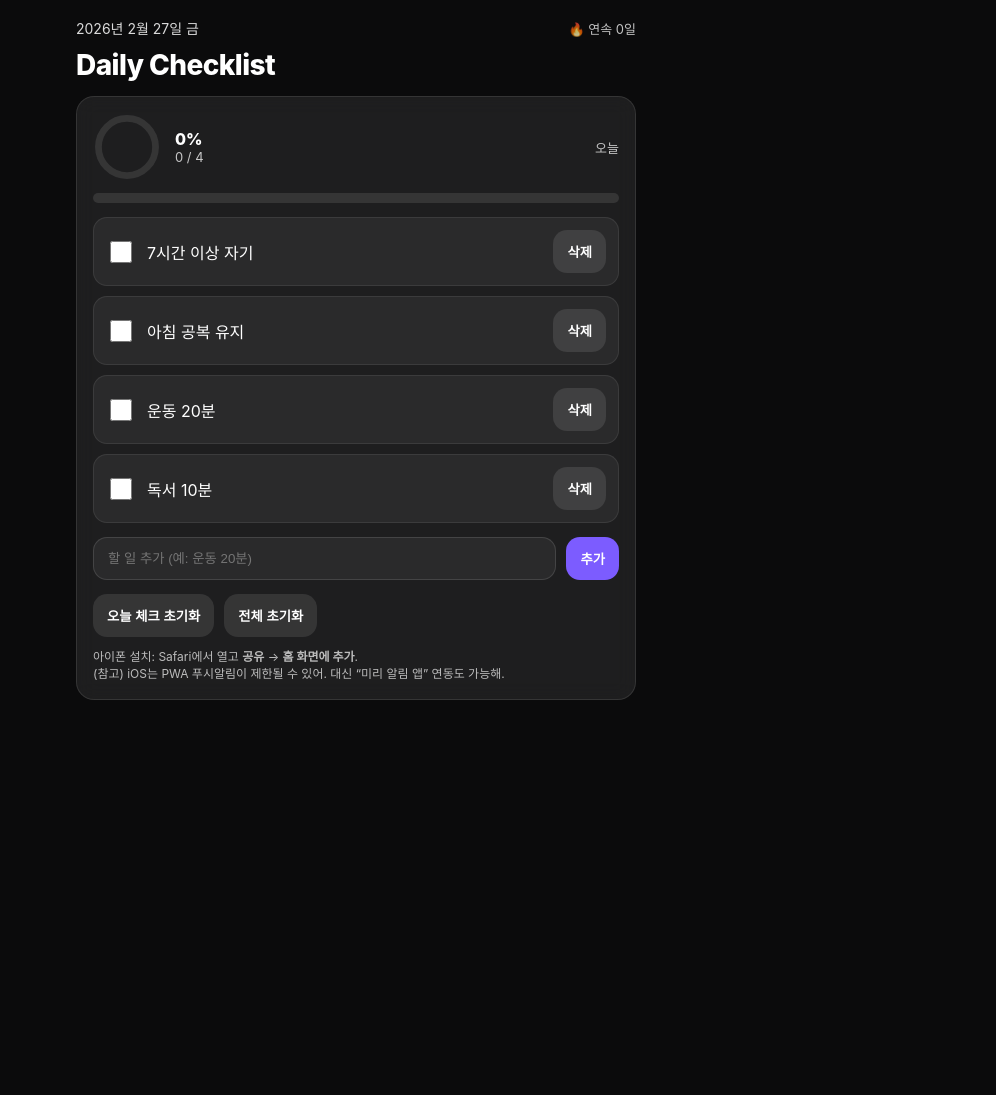
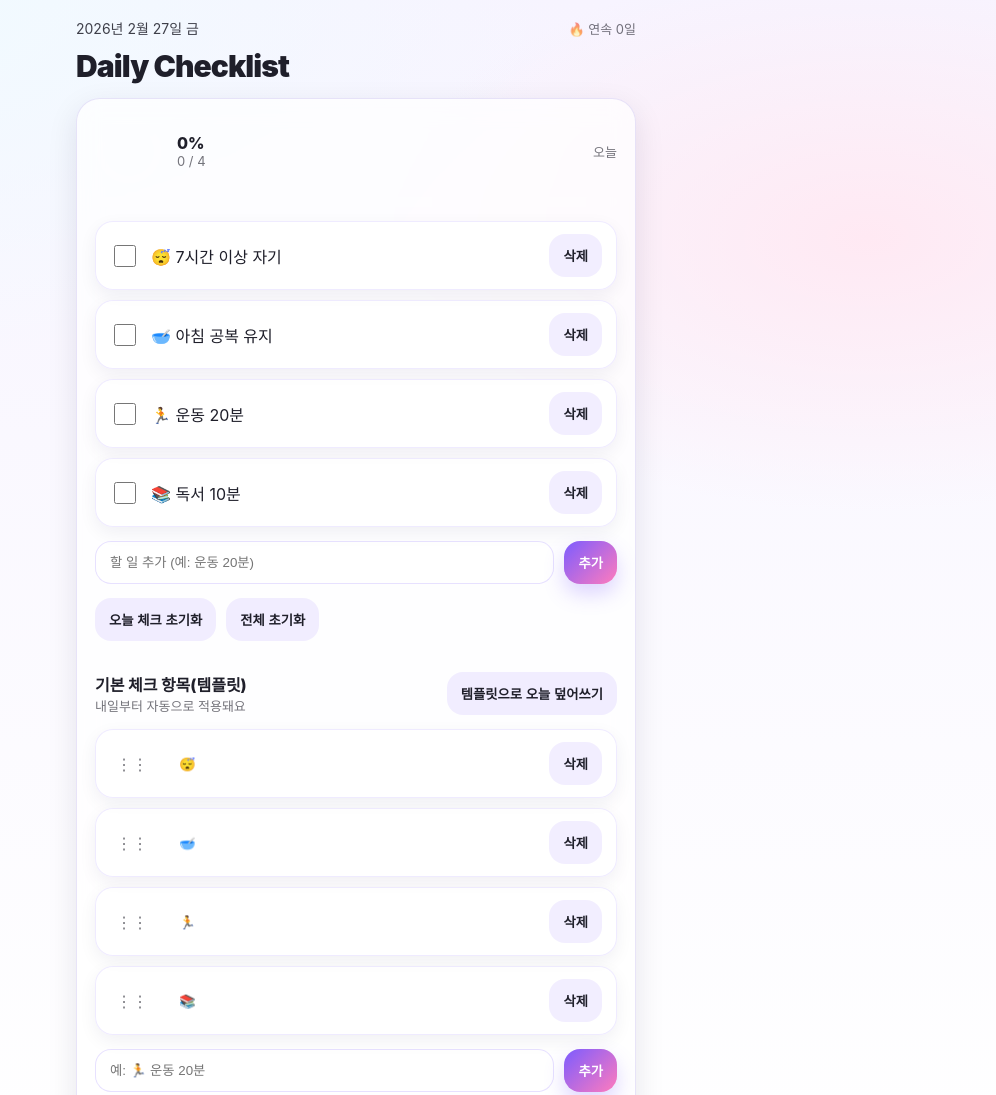
Before and after one commit to yujinkim-1/daily-checklist, a plain HTML site: page index.html in a window 1280 px wide. Shown: the top 1095 px of the page, without its empty margins (284-1280 px from the left). Before the commit the page ends 800 px from the top, so only its background shows below. Drawn offline with Linux system fonts and the light colour scheme.

Commit message:
Add files via upload

```diff
--- a/app.js
+++ b/app.js
@@ -1,8 +1,7 @@
-const STORAGE_KEY = "daily-checklist-v1";
+const STORAGE_KEY = "daily-checklist-v2"; // v1 -> v2 (구조 변경)
 
 function todayKey() {
   const d = new Date();
-  // 로컬 날짜 기준 YYYY-MM-DD
   const y = d.getFullYear();
   const m = String(d.getMonth() + 1).padStart(2, "0");
   const day = String(d.getDate()).padStart(2, "0");
@@ -23,12 +22,16 @@ function saveState(state) {
   localStorage.setItem(STORAGE_KEY, JSON.stringify(state));
 }
 
-function defaultTasks() {
+function makeTask(title) {
+  return { id: crypto.randomUUID(), title, done: false };
+}
+
+function defaultTemplate() {
   return [
-    { id: crypto.randomUUID(), title: "7시간 이상 자기", done: false },
-    { id: crypto.randomUUID(), title: "아침 공복 유지", done: false },
-    { id: crypto.randomUUID(), title: "운동 20분", done: false },
-    { id: crypto.randomUUID(), title: "독서 10분", done: false },
+    makeTask("😴 7시간 이상 자기"),
+    makeTask("🥣 아침 공복 유지"),
+    makeTask("🏃 운동 20분"),
+    makeTask("📚 독서 10분"),
   ];
 }
 
@@ -36,13 +39,36 @@ function init() {
   const tk = todayKey();
   let state = loadState();
 
+  // state 구조:
+  // {
+  //   createdAt,
+  //   streak,
+  //   lastCompleteDay,
+  //   template: [tasks...],
+  //   days: { "YYYY-MM-DD": { tasks:[...], completed:false } }
+  // }
+
   if (!state) {
-    state = { createdAt: Date.now(), streak: 0, lastCompleteDay: null, days: {} };
+    state = {
+      createdAt: Date.now(),
+      streak: 0,
+      lastCompleteDay: null,
+      template: defaultTemplate(),
+      days: {},
+    };
   }
 
-  // 오늘 데이터 없으면 생성(템플릿 복사)
+  // template 없으면 채우기(기존 데이터 보호)
+  if (!Array.isArray(state.template) || state.template.length === 0) {
+    state.template = defaultTemplate();
+  }
+
+  // 오늘 데이터 없으면 template 복사
   if (!state.days[tk]) {
-    state.days[tk] = { tasks: defaultTasks(), completed: false };
+    state.days[tk] = {
+      tasks: state.template.map(t => makeTask(t.title)),
+      completed: false,
+    };
   }
 
   // 날짜 표시
@@ -52,13 +78,14 @@ function init() {
 
   // 렌더
   render(state, tk);
+  renderTemplate(state, tk);
 
-  // 이벤트
+  // 오늘 task 추가
   document.getElementById("addBtn").addEventListener("click", () => {
     const input = document.getElementById("newTask");
     const title = input.value.trim();
     if (!title) return;
-    state.days[tk].tasks.push({ id: crypto.randomUUID(), title, done: false });
+    state.days[tk].tasks.push(makeTask(title));
     input.value = "";
     saveState(state);
     render(state, tk);
@@ -68,6 +95,31 @@ function init() {
     if (e.key === "Enter") document.getElementById("addBtn").click();
   });
 
+  // 템플릿 task 추가
+  const tplInput = document.getElementById("newTplTask");
+  const addTplBtn = document.getElementById("addTplBtn");
+  addTplBtn.addEventListener("click", () => {
+    const title = tplInput.value.trim();
+    if (!title) return;
+    state.template.push(makeTask(title));
+    tplInput.value = "";
+    saveState(state);
+    renderTemplate(state, tk);
+  });
+
+  tplInput.addEventListener("keydown", (e) => {
+    if (e.key === "Enter") addTplBtn.click();
+  });
+
+  // 템플릿으로 오늘 덮어쓰기
+  document.getElementById("applyTemplateTodayBtn").addEventListener("click", () => {
+    state.days[tk].tasks = state.template.map(t => makeTask(t.title));
+    state.days[tk].completed = false;
+    saveState(state);
+    render(state, tk);
+  });
+
+  // 오늘 초기화
   document.getElementById("resetTodayBtn").addEventListener("click", () => {
     state.days[tk].tasks = state.days[tk].tasks.map(t => ({ ...t, done: false }));
     state.days[tk].completed = false;
@@ -75,12 +127,13 @@ function init() {
     render(state, tk);
   });
 
+  // 전체 초기화
   document.getElementById("resetAllBtn").addEventListener("click", () => {
     localStorage.removeItem(STORAGE_KEY);
     location.reload();
   });
 
-  // Service Worker 등록(PWA 오프라인)
+  // Service Worker
   if ("serviceWorker" in navigator) {
     navigator.serviceWorker.register("./sw.js").catch(() => {});
   }
@@ -91,29 +144,26 @@ function render(state, tk) {
   const list = document.getElementById("list");
   list.innerHTML = "";
 
-  let doneCount = tasks.filter(t => t.done).length;
+  const doneCount = tasks.filter(t => t.done).length;
   const total = tasks.length;
   const pct = total ? Math.round((doneCount / total) * 100) : 0;
 
-  // 진행률
+  // 진행률 UI
   document.getElementById("pctText").textContent = `${pct}%`;
   document.getElementById("countText").textContent = `${doneCount} / ${total}`;
   document.getElementById("barFill").style.width = `${pct}%`;
 
-  // 링(둘레 2πr, r=42 => 약 263.89)
   const C = 264;
   const offset = C - (C * pct / 100);
   const ring = document.getElementById("ringFg");
   ring.style.strokeDasharray = String(C);
   ring.style.strokeDashoffset = String(offset);
 
-  // 스트릭 표시(오늘 100% 달성 시 증가)
+  // 스트릭 처리(오늘 100% 최초 달성 시)
   const isComplete = total > 0 && doneCount === total;
-  const streakEl = document.getElementById("streakText");
+  if (isComplete && !state.days[tk].completed) {
+    const prev = state.lastCompleteDay;
 
-  if (isComplete && !state.days[tk].completed) {
-    // 오늘 처음 완주했을 때만 streak 처리
-    const prev = state.lastCompleteDay;
     const yesterday = new Date();
     yesterday.setDate(yesterday.getDate() - 1);
     const yk = `${yesterday.getFullYear()}-${String(yesterday.getMonth()+1).padStart(2,"0")}-${String(yesterday.getDate()).padStart(2,"0")}`;
@@ -126,9 +176,9 @@ function render(state, tk) {
     saveState(state);
   }
 
-  streakEl.textContent = `🔥 연속 ${state.streak}일`;
+  document.getElementById("streakText").textContent = `🔥 연속 ${state.streak}일`;
 
-  // 리스트
+  // 오늘 리스트 렌더
   tasks.forEach((t) => {
     const li = document.createElement("li");
 
@@ -149,6 +199,8 @@ function render(state, tk) {
     del.textContent = "삭제";
     del.addEventListener("click", () => {
       state.days[tk].tasks = state.days[tk].tasks.filter(x => x.id !== t.id);
+      // 삭제 후 완료 상태 재평가
+      state.days[tk].completed = false;
       saveState(state);
       render(state, tk);
     });
@@ -160,4 +212,47 @@ function render(state, tk) {
   });
 }
 
+function renderTemplate(state, tk) {
+  const tplList = document.getElementById("tplList");
+  tplList.innerHTML = "";
+
+  state.template.forEach((t) => {
+    const li = document.createElement("li");
+
+    // 템플릿은 체크박스 대신 핸들 느낌
+    const dot = document.createElement("div");
+    dot.textContent = "⋮⋮";
+    dot.style.opacity = ".6";
+    dot.style.padding = "0 6px";
+
+    const input = document.createElement("input");
+    input.value = t.title;
+    input.maxLength = 60;
+    input.style.flex = "1";
+    input.style.padding = "10px 12px";
+    input.style.borderRadius = "12px";
+    input.style.border = "1px solid rgba(255,255,255,.12)";
+    input.style.background = "rgba(255,255,255,.06)";
+    input.style.color = "#fff";
+
+    input.addEventListener("change", () => {
+      t.title = input.value.trim() || t.title;
+      saveState(state);
+    });
+
+    const del = document.createElement("button");
+    del.textContent = "삭제";
+    del.addEventListener("click", () => {
+      state.template = state.template.filter(x => x.id !== t.id);
+      saveState(state);
+      renderTemplate(state, tk);
+    });
+
+    li.appendChild(dot);
+    li.appendChild(input);
+    li.appendChild(del);
+    tplList.appendChild(li);
+  });
+}
+
 init();
--- a/index.html
+++ b/index.html
@@ -9,30 +9,100 @@
 
   <style>
     :root { color-scheme: light dark; }
-    body { margin:0; font-family: -apple-system,BlinkMacSystemFont,"Segoe UI",Roboto,Helvetica,Arial; background:#0b0b0c; color:#fff; }
+
+    :root{
+      color-scheme: light;
+      --bg1: #f7f4ff;          /* 아주 연한 라벤더 */
+      --bg2: #f0fbff;          /* 아주 연한 민트 하늘 */
+      --card: rgba(255,255,255,.72);
+      --cardBorder: rgba(140,120,220,.20);
+      --text: #1f1f2a;
+      --muted: rgba(31,31,42,.62);
+      --primary: #7c5cff;      /* 포인트 컬러 */
+      --primary2: #ff7bbd;     /* 핑크 포인트 */
+      --shadow: 0 10px 30px rgba(20, 10, 60, .10);
+      --radius: 24px;
+    }
+    body{
+      margin:0;
+      font-family: -apple-system,BlinkMacSystemFont,"Segoe UI",Roboto,Helvetica,Arial;
+      background: radial-gradient(1200px 600px at 10% 0%, var(--bg2), transparent 60%),
+                  radial-gradient(900px 500px at 90% 20%, #ffe9f3, transparent 55%),
+                  linear-gradient(180deg, var(--bg1), #ffffff);
+      color: var(--text);
+    }
     .wrap { max-width: 560px; margin: 0 auto; padding: 18px 16px 28px; }
     .top { display:flex; align-items:center; justify-content:space-between; gap:12px; }
     .date { font-size:14px; opacity:.85; }
-    .title { font-size:28px; font-weight:800; letter-spacing:-.02em; margin: 10px 0 14px; }
-    .card { background: rgba(255,255,255,.08); border:1px solid rgba(255,255,255,.10); border-radius: 18px; padding: 16px; backdrop-filter: blur(10px); }
+    .title{
+      font-size: 30px;
+      font-weight: 900;
+      letter-spacing: -0.03em;
+      margin: 10px 0 14px;
+    }
+     .card{
+      background: var(--card);
+      border: 1px solid var(--cardBorder);
+      border-radius: var(--radius);
+      padding: 18px;
+      box-shadow: var(--shadow);
+      backdrop-filter: blur(12px);
+    }
     .row { display:flex; align-items:center; justify-content:space-between; gap:12px; }
-    .muted { opacity:.75; font-size:13px; }
+    .muted{
+      color: var(--muted);
+      font-size: 13px;
+    }
     .progressWrap { display:flex; align-items:center; gap:14px; }
     .ring { width:68px; height:68px; }
     .pct { font-weight:800; font-size:16px; }
     .bar { height:10px; border-radius:999px; background: rgba(255,255,255,.10); overflow:hidden; margin-top:12px; }
-    .bar > div { height:100%; width:0%; background: #7c5cff; transition: width .25s ease; }
+    .bar > div{
+      height:100%;
+      width:0%;
+      background: linear-gradient(90deg, var(--primary), var(--primary2));
+      transition: width .25s ease;
+    }
     ul { list-style:none; padding:0; margin: 14px 0 0; display:flex; flex-direction:column; gap:10px; }
-    li { display:flex; align-items:center; gap:12px; padding: 12px; border-radius: 14px; background: rgba(255,255,255,.06); border:1px solid rgba(255,255,255,.08); }
+    li{
+      display:flex;
+      align-items:center;
+      gap:12px;
+      padding: 12px 14px;
+      border-radius: 18px;
+      background: rgba(255,255,255,.80);
+      border: 1px solid rgba(124,92,255,.12);
+      box-shadow: 0 6px 18px rgba(20, 10, 60, .06);
+    }
     input[type="checkbox"] { width:22px; height:22px; }
     .task { flex:1; font-size:16px; }
     .done { text-decoration: line-through; opacity:.65; }
     .controls { display:flex; gap:10px; margin-top:14px; }
     button { border:0; padding: 12px 14px; border-radius: 14px; background: rgba(255,255,255,.10); color:#fff; font-weight:700; cursor:pointer; }
-    button.primary { background:#7c5cff; }
+    button{
+      border:0;
+      padding: 12px 14px;
+      border-radius: 16px;
+      background: rgba(124,92,255,.10);
+      color: var(--text);
+      font-weight: 800;
+      cursor:pointer;
+    }
+    button.primary{
+      color: #fff;
+      background: linear-gradient(135deg, var(--primary), var(--primary2));
+      box-shadow: 0 10px 20px rgba(124, 92, 255, .25);
+    }
     button:active { transform: translateY(1px); }
     .add { margin-top:14px; display:flex; gap:10px; }
-    .add input { flex:1; padding: 12px 14px; border-radius: 14px; border:1px solid rgba(255,255,255,.12); background: rgba(255,255,255,.06); color:#fff; }
+    .add input{
+      flex:1;
+      padding: 12px 14px;
+      border-radius: 16px;
+      border:1px solid rgba(124,92,255,.18);
+      background: rgba(255,255,255,.85);
+      color: var(--text);
+    }
     .hint { margin-top: 12px; font-size:12px; opacity:.7; line-height:1.4; }
     a { color:#b9a9ff; }
   </style>
@@ -51,8 +121,14 @@
       <div class="row">
         <div class="progressWrap">
           <svg class="ring" viewBox="0 0 100 100" aria-label="progress ring">
+    <defs>
+      <linearGradient id="grad" x1="0" y1="0" x2="1" y2="1">
+        <stop offset="0%" stop-color="#7c5cff"/>
+        <stop offset="100%" stop-color="#ff7bbd"/>
+      </linearGradient>
+    </defs>
             <circle cx="50" cy="50" r="42" stroke="rgba(255,255,255,.10)" stroke-width="10" fill="none"/>
-            <circle id="ringFg" cx="50" cy="50" r="42" stroke="#7c5cff" stroke-width="10" fill="none"
+            <circle id="ringFg" cx="50" cy="50" r="42" stroke="url(#grad)" stroke-width="10" fill="none"
                     stroke-linecap="round" stroke-dasharray="264" stroke-dashoffset="264"
                     transform="rotate(-90 50 50)"/>
           </svg>
@@ -77,6 +153,24 @@
         <button id="resetAllBtn">전체 초기화</button>
       </div>
 
+    <!-- Template Editor -->
+    <div style="margin-top:16px; padding-top:14px; border-top:1px solid rgba(255,255,255,.10);">
+      <div class="row" style="margin-bottom:10px;">
+        <div>
+          <div style="font-weight:800;">기본 체크 항목(템플릿)</div>
+          <div class="muted">내일부터 자동으로 적용돼요</div>
+        </div>
+        <button id="applyTemplateTodayBtn">템플릿으로 오늘 덮어쓰기</button>
+      </div>
+
+      <ul id="tplList"></ul>
+
+      <div class="add">
+        <input id="newTplTask" placeholder="예: 🏃 운동 20분" maxlength="60" />
+        <button class="primary" id="addTplBtn">추가</button>
+      </div>
+    </div>
+
       <div class="hint">
         아이폰 설치: Safari에서 열고 <b>공유</b> → <b>홈 화면에 추가</b>.<br/>
         (참고) iOS는 PWA 푸시알림이 제한될 수 있어. 대신 “미리 알림 앱” 연동도 가능해.
```
